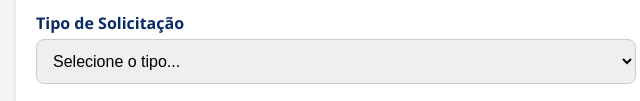
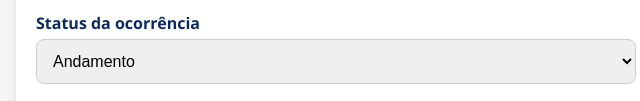
Before and after one commit to SIGOC-MERITI/sigoc-meriti, a website: page public/index.html in a window 1280 px wide. Shown: the part 691-792 px from the top of the page, 304-944 px from the left. Drawn offline with nearby package versions, Linux system fonts and the light colour scheme.

Commit message:
Update index.html
,

```diff
--- a/public/index.html
+++ b/public/index.html
@@ -95,7 +95,6 @@
 
         <label>Status da ocorrência</label>
       <label for="solicitante">Solicitante</label>
-<!-- Campo Solicitante original -->
 <label for="solicitante">Solicitante</label>
 <select id="solicitante" name="solicitante" required>
   <option value="" disabled selected>Selecione o solicitante...</option>
@@ -113,17 +112,6 @@
   <option value="Via Instagram">Via Instagram</option>
 </select>
 
-<!-- NOVO: Campo Tipo de Solicitação -->
-<label for="tipo_solicitacao">Tipo de Solicitação</label>
-<select id="tipo_solicitacao" name="tipo_solicitacao" required>
-  <option value="" disabled selected>Selecione o tipo...</option>
-  <option value="Poda">Poda</option>
-  <option value="Supressão">Supressão</option>
-  <option value="Limpeza">Limpeza</option>
-  <option value="Manutenção">Manutenção</option>
-</select>
-
-<!-- Campo Status -->
 <label for="status">Status da ocorrência</label>
 <select id="status" name="status" required>
   <option value="Andamento" selected>Andamento</option>
```
